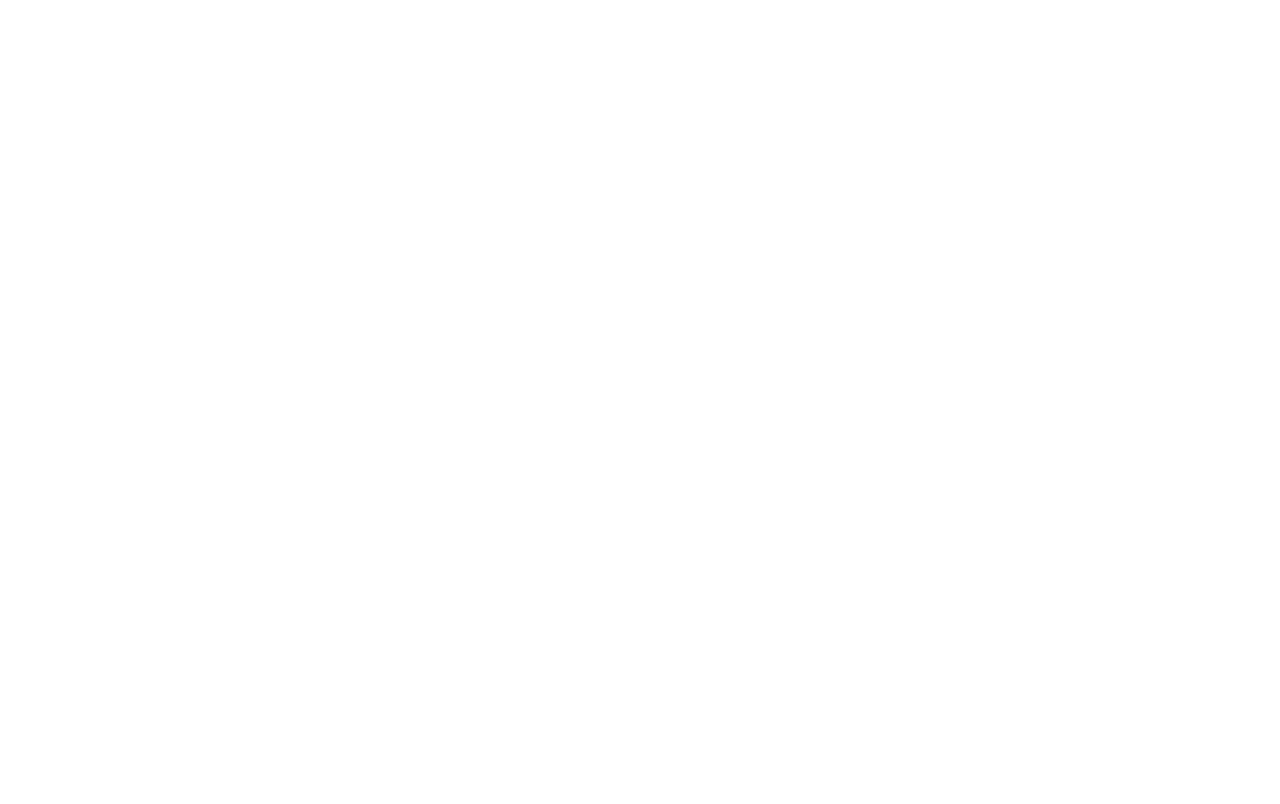
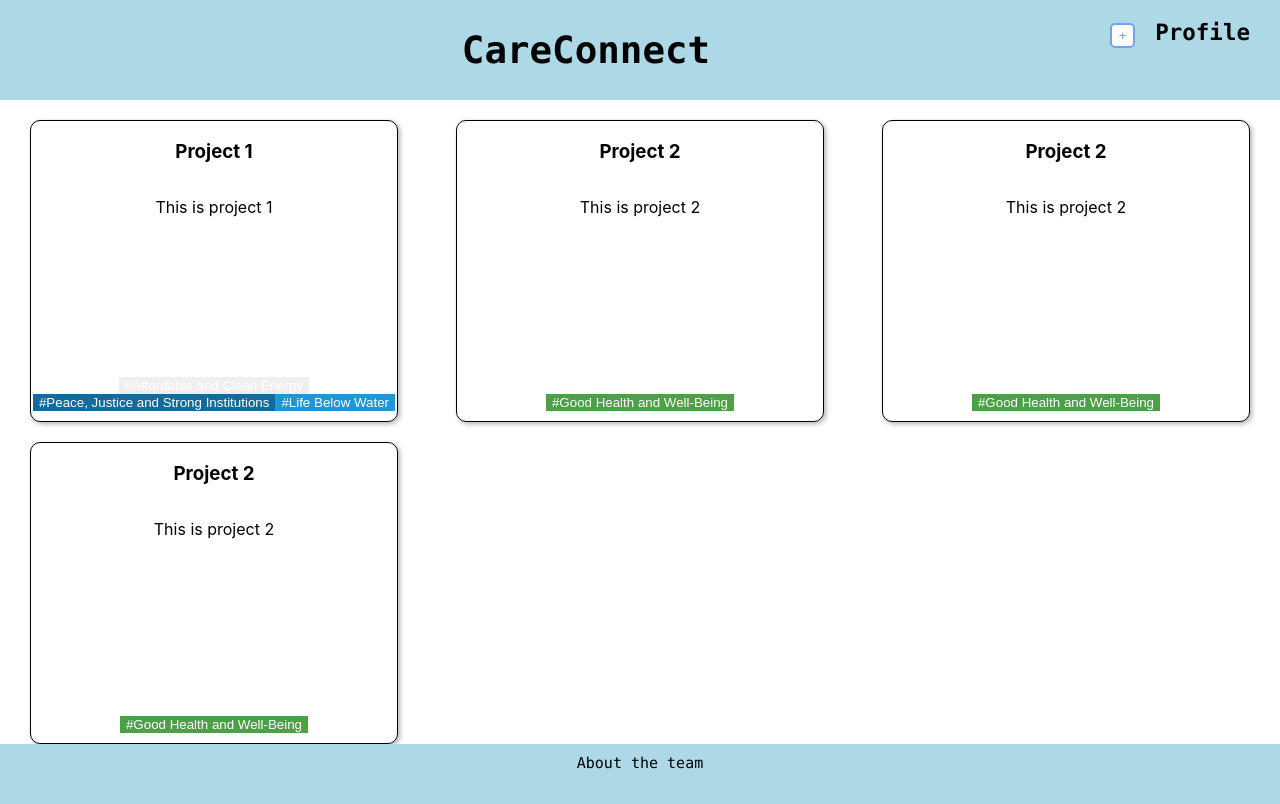
Before and after one commit to asrouji/CareConnect, a React (Create React App) app: page /explore in a window 1280 px wide. Before the commit this address had no page. Built offline with nearby package versions, Linux system fonts and the light colour scheme.

Commit message:
fixed routing

```diff
--- a/src/App.tsx
+++ b/src/App.tsx
@@ -26,11 +26,11 @@
     <Router>
       <Routes>
         <Route path="/" element={<Homepage />}>
-          <Route index element={<Explore />} />
           <Route path="ProfileView" element={<ProfileView {...fakeUser} />} />
           <Route path="addProjectView" element={<AddProjectView />} />
-          {/* <Route path="explore" element={<Explore />} /> */}
+          <Route path="explore" element={<Explore />} />
           <Route path="aboutProject/:projectId" element={<AboutProject />} />
+          <Route path="*" element={<Explore />} />
         </Route>
       </Routes>
     </Router>
--- a/src/components/pages/Explore.tsx
+++ b/src/components/pages/Explore.tsx
@@ -17,8 +17,8 @@
 const Explore = () => {
   return (
     <div style={styles.cards}>
-      {getProjects().map(project => (
-        <ProjectCard {...project} />
+      {getProjects().map((project, index) => (
+        <ProjectCard key={index} {...project} />
       ))}
     </div>
   )
--- a/src/components/pages/Homepage.tsx
+++ b/src/components/pages/Homepage.tsx
@@ -51,7 +51,9 @@
     <>
       <article style={styles.container}>
         <header style={styles.header}>
-          <h1 style={styles.title}>CareConnect</h1>
+          <h1 style={styles.title} onClick={() => navigate('Explore')}>
+            CareConnect
+          </h1>
           <div style={styles.buttons}>
             <AddProjectButton />
             <h2 onClick={() => navigate('/ProfileView')}>Profile</h2> {/* TODO Add profile button */}
```
